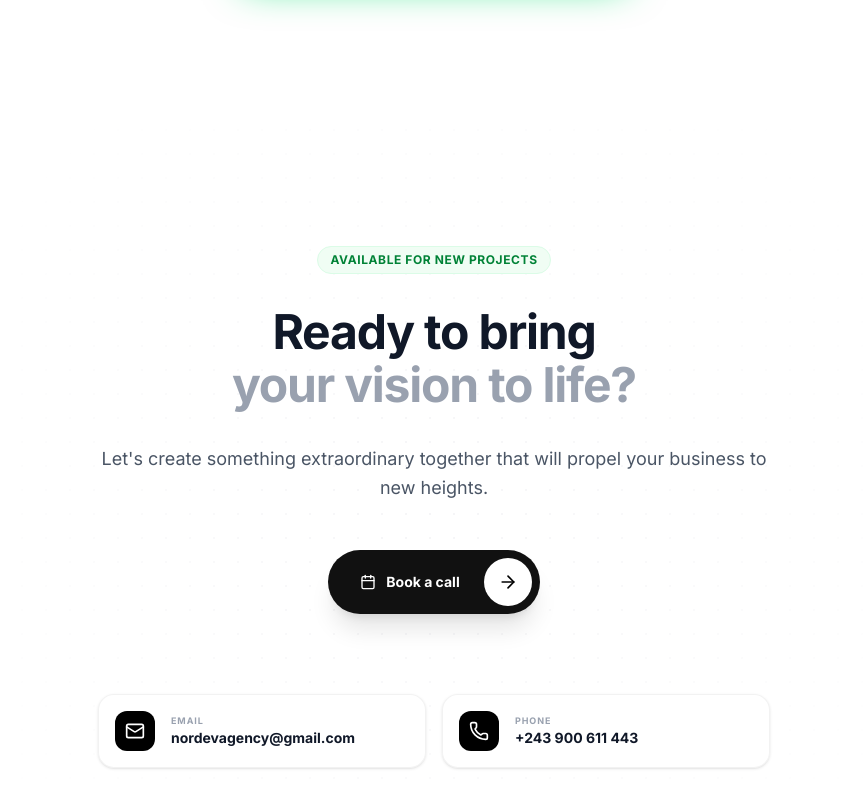
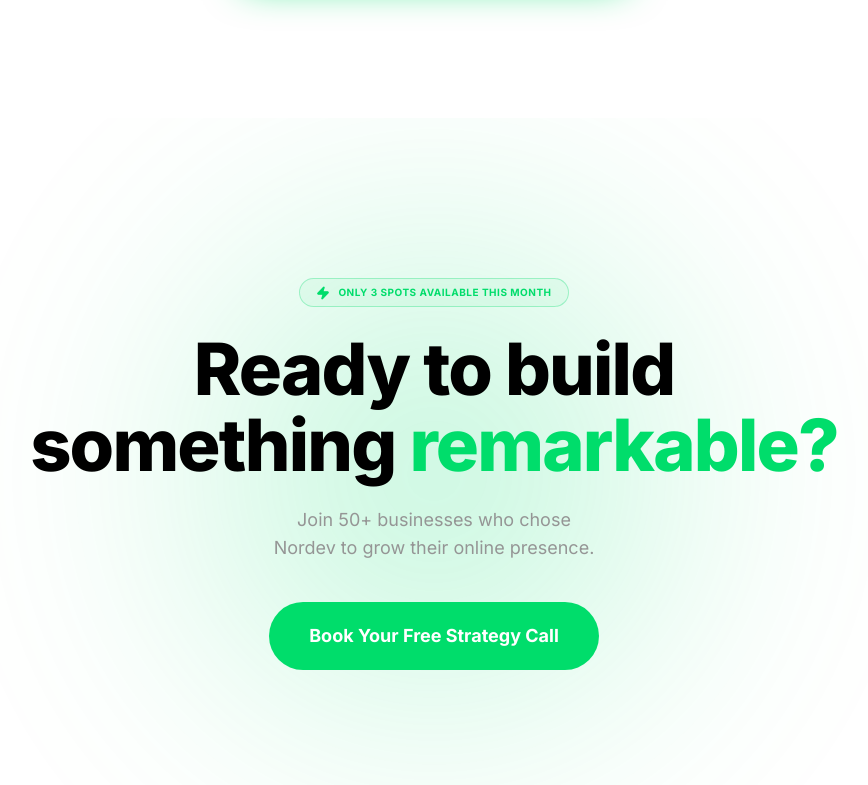
Before and after one commit to freddymk313/nordevagency, a Next.js app: page / in a window 1280 px wide. Shown: the part 6795-7580 px from the top of the page, without its empty margins (206-1074 px from the left). Built offline with nearby package versions, Linux system fonts and the light colour scheme; no server answers.

Commit message:
final bad

```diff
--- a/components/FinalCTA.tsx
+++ b/components/FinalCTA.tsx
@@ -1,86 +1,52 @@
-"use client";
+"use client"
+import { motion } from "framer-motion";
+import { Zap } from "lucide-react";
 
-import { ArrowRight, Calendar, Mail, Phone } from "lucide-react";
-import { useTranslations } from "next-intl";
+export default function FinalCTA() {
+  return (
+    <section id="contact" className="relative overflow-hidden py-28 sm:py-40 bg-background">
+      {/* Effet de lueur en arrière-plan utilisant tes variables CSS */}
+      <motion.div
+        aria-hidden
+        animate={{ opacity: [0.3, 0.6, 0.3], scale: [1, 1.1, 1] }}
+        transition={{ duration: 7, repeat: Infinity, ease: "easeInOut" }}
+        className="absolute left-1/2 top-1/2 h-[700px] w-[700px] -translate-x-1/2 -translate-y-1/2 pointer-events-none"
+        style={{
+          background: "radial-gradient(circle, var(--green-accent) 0%, transparent 70%)",
+          filter: "blur(120px)",
+          opacity: 0.15
+        }}
+      />
 
-const FinalCTA = () => {
-  const t = useTranslations("FinalCTA");
+      <motion.div
+        initial={{ opacity: 0, y: 30 }}
+        whileInView={{ opacity: 1, y: 0 }}
+        viewport={{ once: true, amount: 0.3 }}
+        transition={{ duration: 0.7 }}
+        className="relative z-10 mx-auto max-w-4xl px-4 text-center sm:px-6"
+      >
+        <div className="inline-flex items-center gap-2 rounded-full border border-green-accent/30 bg-green-accent/5 px-4 py-1.5 text-[10px] font-bold uppercase tracking-wider text-green-accent">
+          <Zap className="h-3.5 w-3.5 fill-green-accent" />
+          Only 3 spots available this month
+        </div>
 
-  return (
-    <section id="contact" className="py-12 md:py-32 bg-white relative overflow-hidden">
-      {/* Background décoratif */}
-      <div className="absolute inset-0 z-0 opacity-[0.4]"
-           style={{ backgroundImage: `radial-gradient(#e5e7eb 1px, transparent 1px)`, backgroundSize: '24px 24px' }}>
-      </div>
-      <div className="absolute top-1/2 left-1/2 -translate-x-1/2 -translate-y-1/2 w-full h-full bg-[radial-gradient(circle_at_center,_transparent_0%,_white_70%)] z-0"></div>
+        <h2 className="mt-6 font-display text-balance text-5xl font-extrabold leading-[1.05] tracking-tight text-foreground sm:text-6xl lg:text-7xl">
+          Ready to build something <span className="text-green-accent">remarkable?</span>
+        </h2>
 
-      <div className="container mx-auto px-5 md:px-6 relative z-10">
-        <div className="max-w-4xl mx-auto text-center">
+        <p className="mx-auto mt-6 max-w-xl text-balance text-base text-muted-foreground sm:text-lg">
+          Join 50+ businesses who chose Nordev to grow their online presence.
+        </p>
 
-          {/* Status Badge */}
-          <div className="inline-flex items-center gap-2 px-3 py-1 rounded-full bg-green-50 border border-green-100 mb-6 md:mb-8">
-            <span className="text-[10px] md:text-[12px] font-bold text-green-700 uppercase tracking-wider">
-              {t("status")}
-            </span>
-          </div>
-
-          {/* Titre principal */}
-          <h2 className="text-3xl md:text-5xl font-bold text-gray-900 mb-8 leading-[1.1] tracking-tight">
-            {t("title.main")} <br />
-            <span className="text-gray-400">{t("title.highlight")}</span>
-          </h2>
-
-          {/* Description */}
-          <p className="text-base md:text-lg text-gray-600 mb-12 max-w-2xl mx-auto leading-relaxed">
-            {t.rich("description")}
-          </p>
-
-          {/* Bouton principal */}
-          <div className="flex justify-center mb-12 md:mb-20">
-            <button className="bg-[#111111] text-sm text-white pl-6 md:pl-8 pr-2 py-2 rounded-full hover:bg-black transition-all duration-300 font-bold shadow-xl hover:shadow-2xl transform hover:-translate-y-1 flex items-center gap-4 md:gap-6 group">
-              <div className="flex items-center gap-2.5">
-                <Calendar className="w-4 h-4 text-white" />
-                <span>{t("button.call")}</span>
-              </div>
-              <span className="bg-white w-10 h-10 md:w-12 md:h-12 rounded-full flex items-center justify-center text-black group-hover:bg-gray-100 transition-colors">
-                <ArrowRight className="w-4 h-4 md:w-5 md:h-5 group-hover:translate-x-0.5 transition-transform" />
-              </span>
-            </button>
-          </div>
-
-          {/* Grille de contact */}
-          <div className="grid grid-cols-1 sm:grid-cols-2 gap-3 md:gap-4 max-w-2xl mx-auto">
-            <a
-              href="mailto:nordevagency@gmail.com"
-              className="group flex items-center gap-4 p-4 rounded-2xl border border-black/5 bg-white/50 backdrop-blur-sm hover:border-black transition-all duration-300 shadow-sm"
-            >
-              <div className="w-10 h-10 rounded-xl bg-black text-white flex items-center justify-center shrink-0">
-                <Mail className="w-5 h-5" />
-              </div>
-              <div className="text-left">
-                <div className="text-[9px] font-bold text-gray-400 uppercase tracking-widest">{t("contact.email")}</div>
-                <div className="text-xs md:text-sm font-bold text-gray-900 truncate">nordevagency@gmail.com</div>
-              </div>
-            </a>
-
-            <a
-              href="tel:+243900611443"
-              className="group flex items-center gap-4 p-4 rounded-2xl border border-black/5 bg-white/50 backdrop-blur-sm hover:border-black transition-all duration-300 shadow-sm"
-            >
-              <div className="w-10 h-10 rounded-xl bg-black text-white flex items-center justify-center shrink-0">
-                <Phone className="w-5 h-5" />
-              </div>
-              <div className="text-left">
-                <div className="text-[9px] font-bold text-gray-400 uppercase tracking-widest">{t("contact.phone")}</div>
-                <div className="text-xs md:text-sm font-bold text-gray-900">+243 900 611 443</div>
-              </div>
-            </a>
-          </div>
-
-        </div>
-      </div>
+        <motion.a
+          href="#"
+          className="mt-10 inline-flex items-center justify-center rounded-full bg-green-accent px-10 py-5 font-display text-base font-bold text-background transition-shadow hover:shadow-[0_0_30px_-5px_var(--green-accent)] sm:text-lg"
+          whileHover={{ scale: 1.05 }}
+          whileTap={{ scale: 0.97 }}
+        >
+          Book Your Free Strategy Call
+        </motion.a>
+      </motion.div>
     </section>
   );
-};
-
-export default FinalCTA;
+}
```
